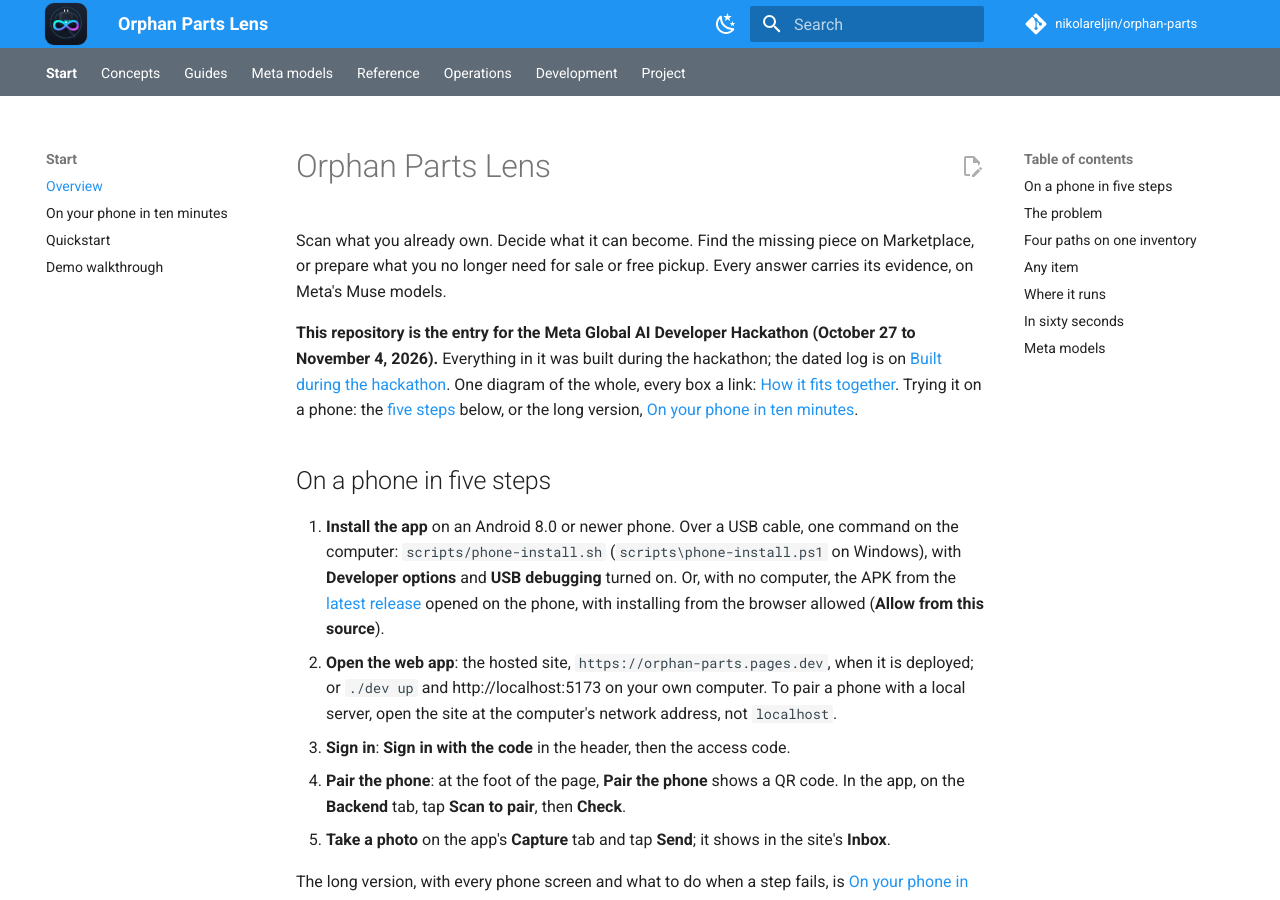
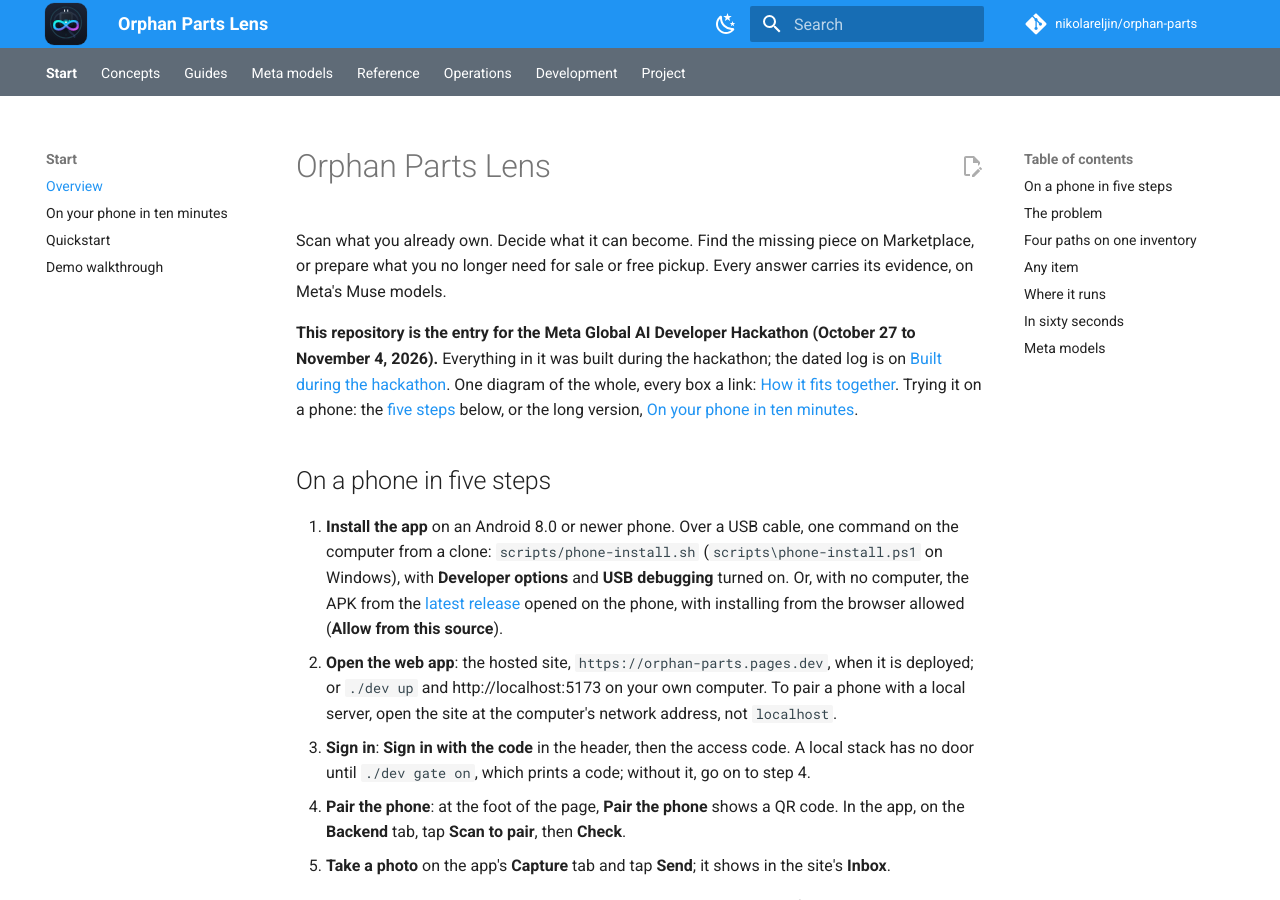
Before and after one commit to nikolareljin/orphan-parts, an MkDocs documentation site: the page built from docs/index.md, in a window 1280 px wide and 900 px high. Built offline with MkDocs 1.6.1 and Material for MkDocs 9.7.7, drawn with Linux system fonts in a browser that asks for light colours; comment, search, counter and statistics services are not loaded.

Commit message:
docs: the sign-in step says when a local stack has a door

```diff
--- a/docs/index.md
+++ b/docs/index.md
@@ -14,14 +14,15 @@
 ## On a phone in five steps
 
 1. **Install the app** on an Android 8.0 or newer phone. Over a USB cable, one command on the
-   computer: `scripts/phone-install.sh` (`scripts\phone-install.ps1` on Windows), with
-   **Developer options** and **USB debugging** turned on. Or, with no computer, the APK from
+   computer from a clone: `scripts/phone-install.sh` (`scripts\phone-install.ps1` on
+   Windows), with **Developer options** and **USB debugging** turned on. Or, with no computer, the APK from
    the [latest release](https://github.com/nikolareljin/orphan-parts/releases/latest) opened on
    the phone, with installing from the browser allowed (**Allow from this source**).
 2. **Open the web app**: the hosted site, `https://orphan-parts.pages.dev`, when it is
    deployed; or `./dev up` and http://localhost:5173 on your own computer. To pair a phone
    with a local server, open the site at the computer's network address, not `localhost`.
-3. **Sign in**: **Sign in with the code** in the header, then the access code.
+3. **Sign in**: **Sign in with the code** in the header, then the access code. A local stack
+   has no door until `./dev gate on`, which prints a code; without it, go on to step 4.
 4. **Pair the phone**: at the foot of the page, **Pair the phone** shows a QR code. In the
    app, on the **Backend** tab, tap **Scan to pair**, then **Check**.
 5. **Take a photo** on the app's **Capture** tab and tap **Send**; it shows in the site's
```
Also changed, not shown: README.md (+4 -3 lines).
